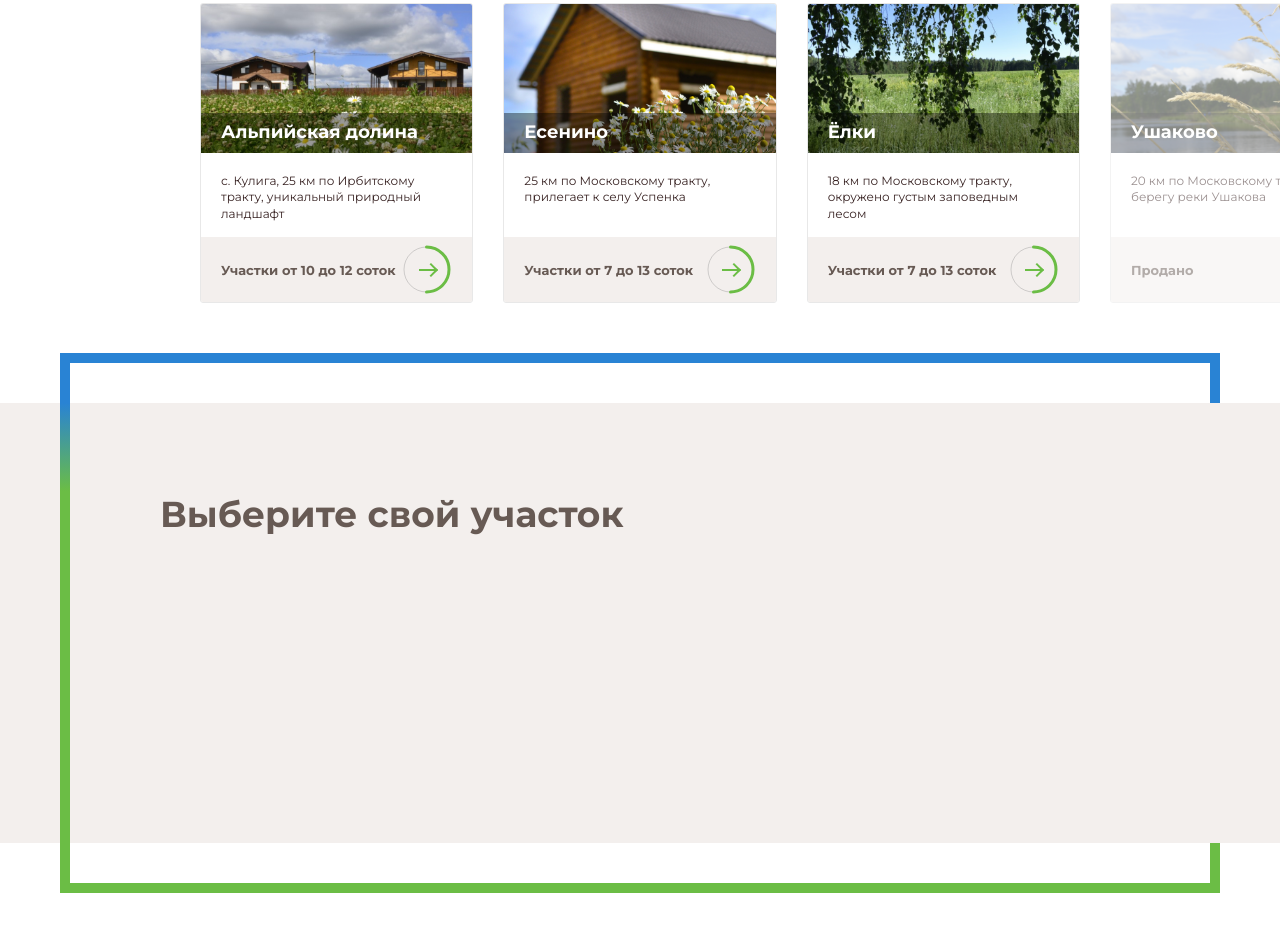
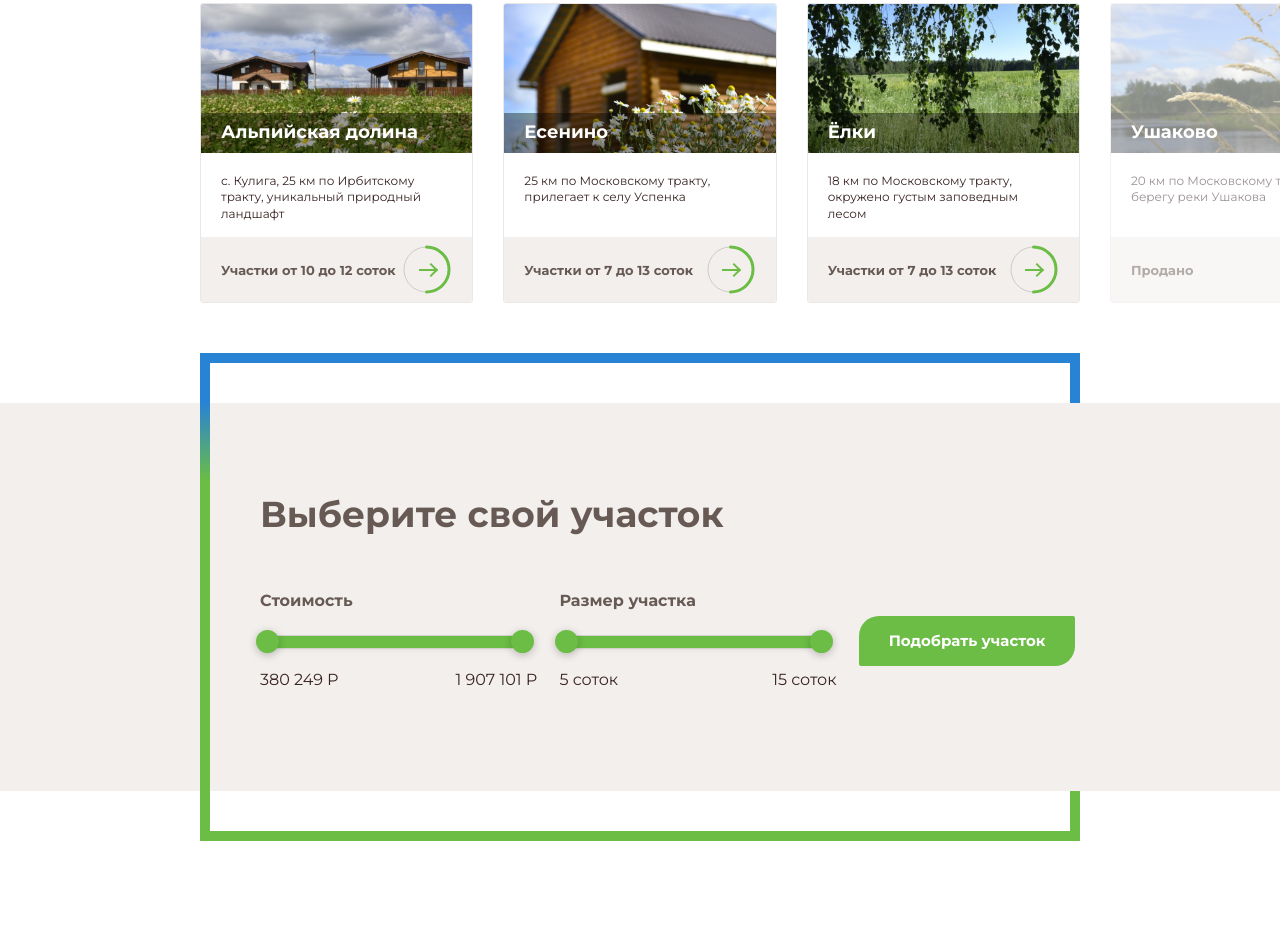
Before and after one commit to zeliboba72/Navigator, a plain HTML site: page index.html in a window 1280 px wide. Shown: the part 1012-1943 px from the top of the page. Before the commit the page ends 1905 px from the top, so only its background shows below. Drawn offline with nearby package versions, Linux system fonts and the light colour scheme.

Commit message:
added ui-slider, created block calculated

```diff
--- a/index.html
+++ b/index.html
@@ -20,6 +20,8 @@
       src="https://api-maps.yandex.ru/2.1/?apikey=337e3913-b867-4d9a-a112-f2d10fd1f644&lang=ru_RU"
       type="text/javascript"
     ></script>
+    <!-- NO-UI-SLIDER -->
+    <link rel="stylesheet" href="./noUiSlider/nouislider.min.css">
     <title>Document</title>
   </head>
   <body>
@@ -407,13 +409,34 @@
         <div class="calculations__container">
           <div class="calculations__container-gradient-line"></div>
           <h2 class="calculations__title">Выберите свой участок</h2>
+          <div class="calculations__wrapper">
+            <div class="calculations__slider-wrap">
+              <h4 class="calculations__slider-title">Стоимость</h4>
+              <div id="slider-1" class="calculations__slider"></div>
+              <div class="calculations__min-max-wrap">
+                <span class="calculations__slider-min">380 249 Р</span>
+                <span class="calculations__slider-max">1 907 101 Р</span>
+              </div>
+            </div>
+            <div class="calculations__slider-wrap">
+              <h4 class="calculations__slider-title">Размер участка</h4>
+              <div id="slider-2" class="calculations__slider"></div>
+              <div class="calculations__min-max-wrap">
+                <span class="calculations__slider-min">5 соток</span>
+                <span class="calculations__slider-max">15 соток</span>
+              </div>
+            </div>
+            <button class="button">Подобрать участок</button>
+          </div>
         </div>
       </div>
     </article>
     <!-- CALCULATIONS -->
 
     <script src="https://unpkg.com/swiper/swiper-bundle.min.js"></script>
+    <script src="noUiSlider/nouislider.min.js"></script>
     <script src="./js/swiper.js"></script>
+    <script src="./js/slider.js"></script>
     <script src="./js/burger.js"></script>
     <script src="./js/tabs.js"></script>
     <script src="./js/yandex-map.js"></script>
--- /dev/null
+++ b/js/slider.js
@@ -0,0 +1,21 @@
+const slider1 = document.getElementById("slider-1");
+const slider2 = document.getElementById("slider-2");
+
+noUiSlider.create(slider1, {
+  start: [519912, 3825000],
+  connect: true,
+  range: {
+    min: 519912,
+    max: 3825000,
+  },
+});
+
+noUiSlider.create(slider2, {
+  start: [5, 15],
+  connect: true,
+  step: 1,
+  range: {
+    min: [5],
+    max: [15],
+  },
+});
--- a/styles/calculations/calculations.css
+++ b/styles/calculations/calculations.css
@@ -1,6 +1,11 @@
+@import "./slider.css";
+
+.calculations {
+  margin-bottom: 150px;
+}
+
 .calculations__background {
   max-width: 1820px;
-  height: 440px;
   background-color: #f3efed;
   margin: 0 auto;
 }
@@ -10,7 +15,7 @@
   height: 100%;
   position: relative;
   margin: 0 auto;
-  padding: 90px 25px 0 120px;
+  padding: 90px 25px 100px 120px;
 }
 
 .calculations__container::after {
@@ -50,4 +55,65 @@
   font-size: 36px;
   color: #675a54;
   line-height: 122%;
+  margin-bottom: 55px;
 }
+
+/* slider's wrap */
+
+.calculations__wrapper {
+  display: flex;
+  justify-content: space-between;
+  align-items: center;
+}
+
+.calculations__slider-wrap {
+  flex: 0 1 34%;
+}
+
+.calculations__slider-title {
+  font-size: 16px;
+  line-height: 113%;
+  color: #675a54;
+  margin-bottom: 25px;
+}
+
+.calculations__slider {
+  margin-bottom: 20px;
+  margin-right: 20px;
+}
+
+.calculations__min-max-wrap {
+  display: flex;
+  justify-content: space-between;
+  font-size: 16px;
+  line-height: 137%;
+  color: #392424;
+  font-weight: 400;
+}
+
+/* break-points */
+
+@media (max-width: 1300px) {
+  .calculations__container {
+    max-width: 920px;
+    padding-left: 80px;
+  }
+}
+
+@media (max-width: 1024px) {
+  .calculations__container {
+    max-width: 720px;
+    padding: 50px 15px 30px 50px;
+  }
+
+  .calculations__wrapper {
+    flex-direction: column;
+    align-items: flex-start;
+  }
+
+  .calculations__slider-wrap {
+    width: 100%;
+    flex: 0 1 auto;
+    margin-bottom: 50px;
+  }
+}
--- /dev/null
+++ b/styles/calculations/slider.css
@@ -0,0 +1,28 @@
+/* незаполнененная часть */
+.calculations__slider.noUi-target {
+  background-color: #ffffff;
+  border-radius: 10px;
+  height: 14px;
+  border: 1px solid #d1d1d1;
+}
+
+/* заполненная часть */
+.calculations__slider .noUi-connect {
+  background-color: #6bbd45;
+  border: 1px solid #6bbd45;
+}
+
+/* ползунки */
+.calculations__slider.noUi-horizontal .noUi-handle {
+  width: 23px;
+  height: 23px;
+  background-color: #6bbd45;
+  border-radius: 50%;
+  border: none;
+  box-shadow: 0px 2px 8px rgba(0, 0, 0, 0.24);
+}
+
+.calculations__slider.noUi-horizontal .noUi-handle::after,
+.calculations__slider.noUi-horizontal .noUi-handle::before {
+  display: none;
+}
--- a/styles/global.css
+++ b/styles/global.css
@@ -10,7 +10,7 @@ body {
 /* global button */
 .button {
   width: 216px;
-  height: 40px;
+  height: 50px;
   border: none;
   background-color: #6bbd45;
   border-radius: 20px 2px 20px 2px;
```
Also changed, not shown: noUiSlider/nouislider.min.css (added), noUiSlider/nouislider.min.js (added).
